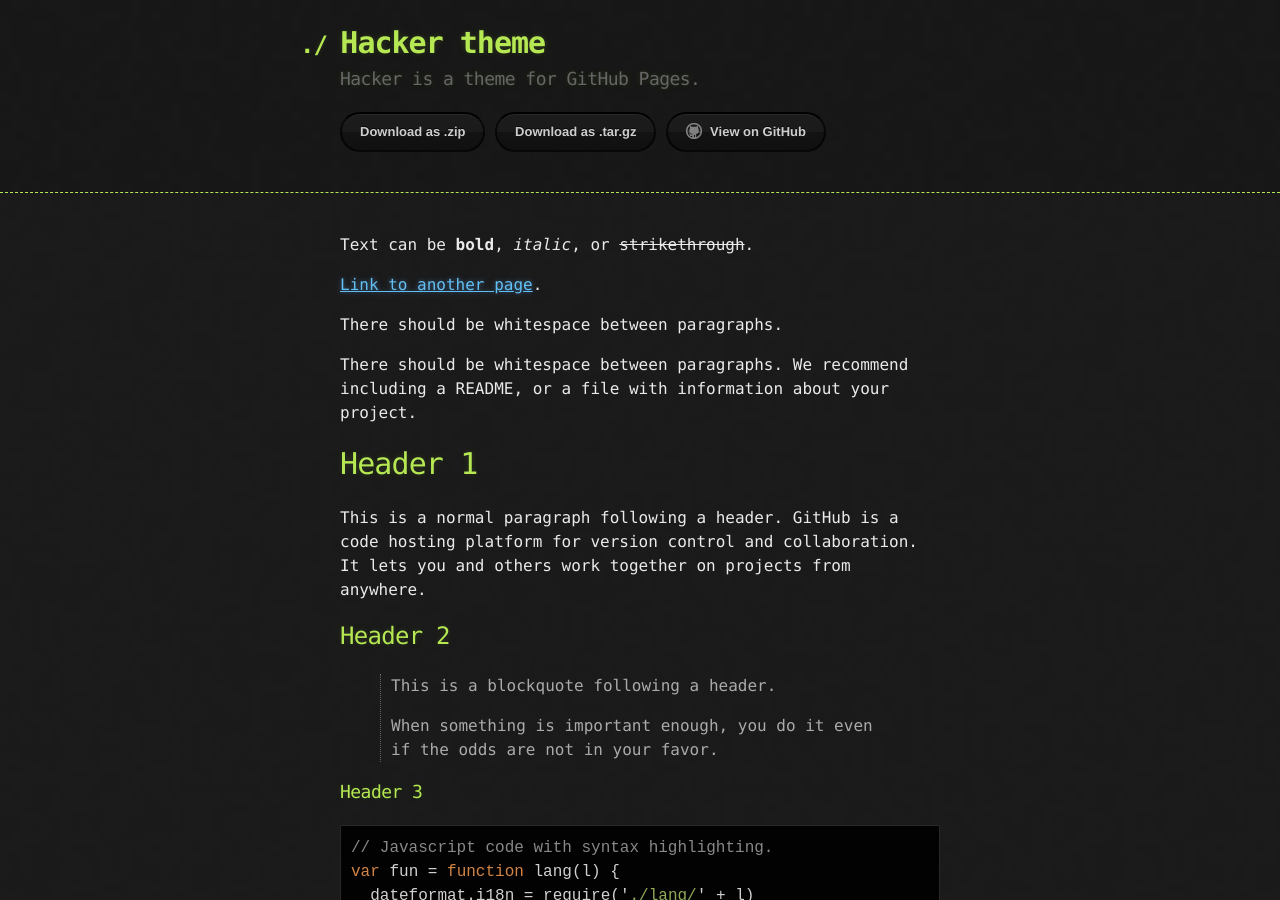
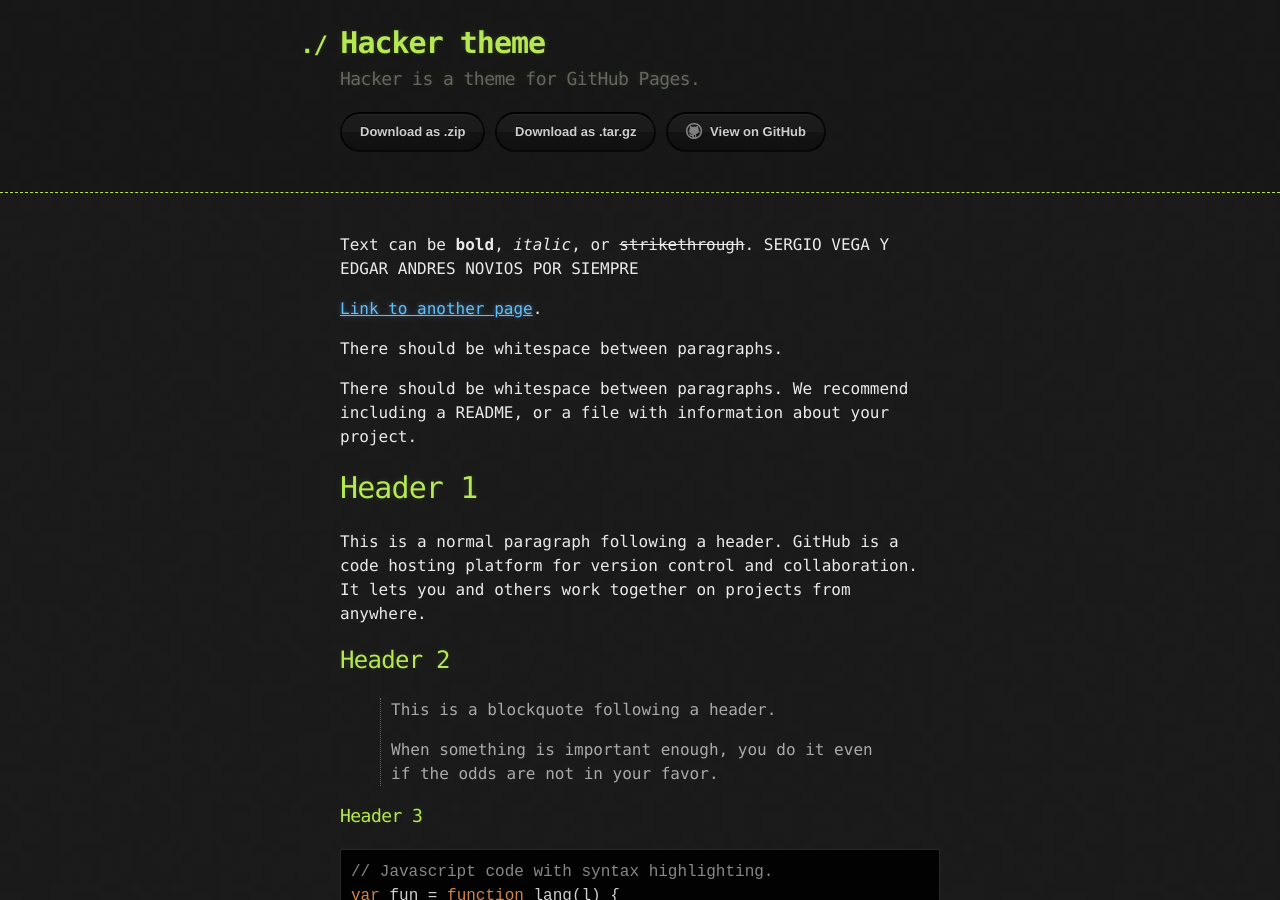
Before and after one commit to sergio9607/losprogramadores.github.io, a Jekyll site: the page built from index.md, in a window 1280 px wide and 900 px high. Built offline with Jekyll 4.4.1, drawn with Linux system fonts in a browser that asks for light colours.

Commit message:
cambio
prueba

```diff
--- a/index.md
+++ b/index.md
@@ -3,6 +3,7 @@ layout: default
 ---
 
 Text can be **bold**, _italic_, or ~~strikethrough~~.
+SERGIO VEGA Y EDGAR ANDRES NOVIOS POR SIEMPRE
 
 [Link to another page](another-page).
 
```
